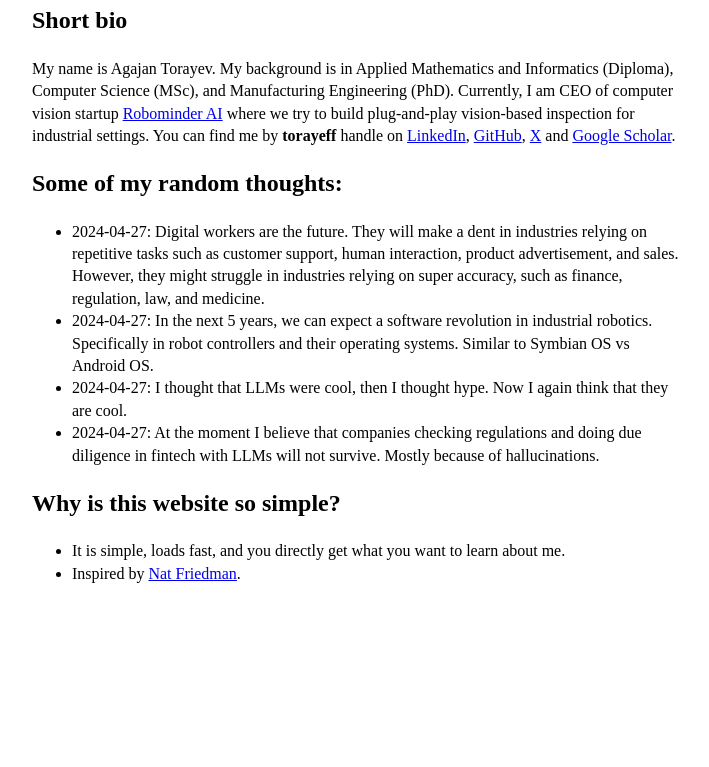
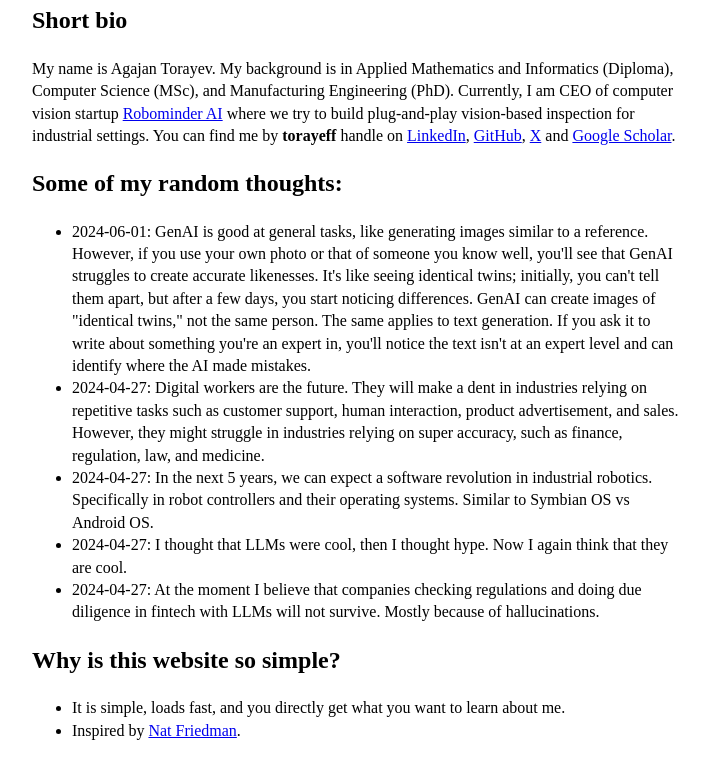
Before and after one commit to torayeff/torayeff.github.io, a plain HTML site: page index.html in a window 1280 px wide. Shown: the part 87-854 px from the top of the page, without its empty margins (283-992 px from the left). Before the commit the page ends 800 px from the top, so only its background shows below. Drawn offline with Linux system fonts and the light colour scheme.

Commit message:
Update index.html with GenAI thought

```diff
--- a/index.html
+++ b/index.html
@@ -36,6 +36,17 @@
     <h2>Some of my random thoughts:</h2>
     <ul>
       <li>
+        2024-06-01: GenAI is good at general tasks, like generating images
+        similar to a reference. However, if you use your own photo or
+        that of someone you know well, you'll see that GenAI struggles to
+        create accurate likenesses. It's like seeing identical twins;
+        initially, you can't tell them apart, but after a few days, you start
+        noticing differences. GenAI can create images of "identical twins," not
+        the same person. The same applies to text generation. If you ask it to
+        write about something you're an expert in, you'll notice the text isn't
+        at an expert level and can identify where the AI made mistakes.
+      </li>
+      <li>
         2024-04-27: Digital workers are the future. They will make a dent in
         industries relying on repetitive tasks such as customer support, human
         interaction, product advertisement, and sales. However, they might
```
